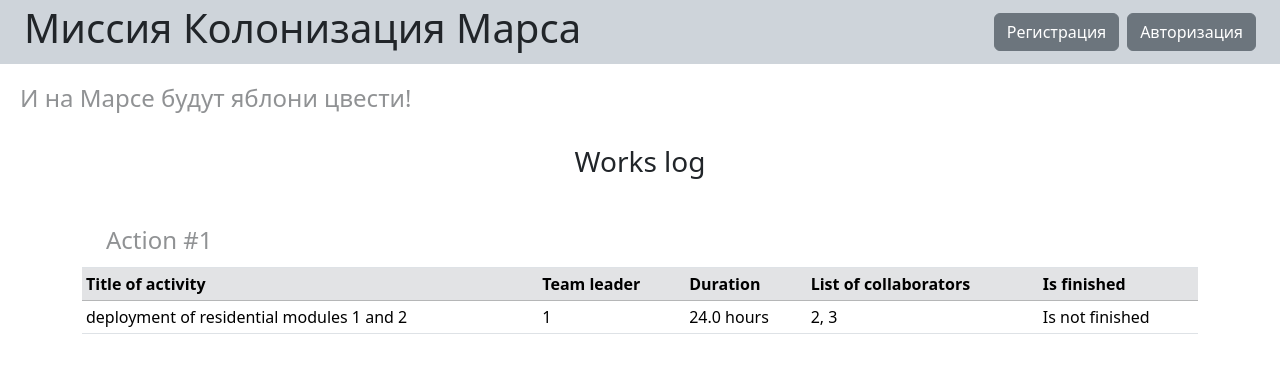
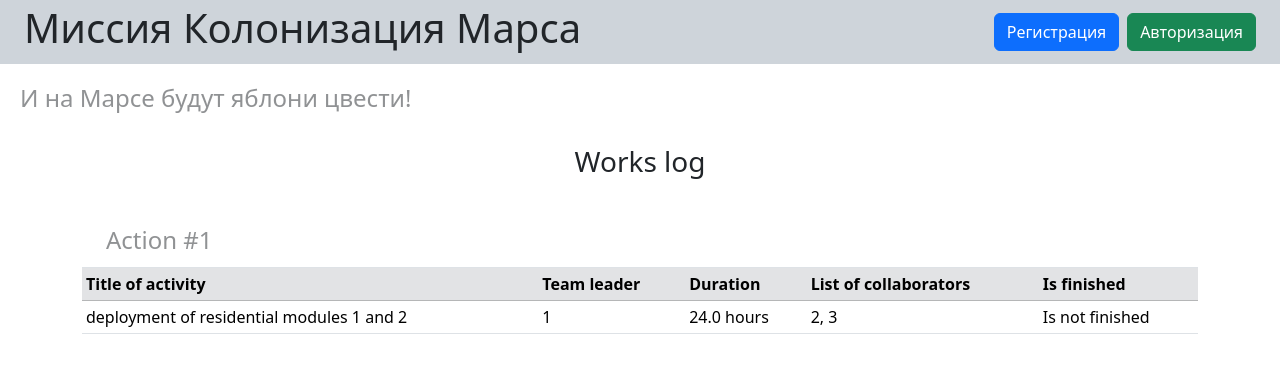
Before and after one commit to VND0/alchemy1, a Flask app: page / in a window 1280 px wide. Shown: the top 373 px of the page. Run offline with Flask 3, Linux system fonts and the light colour scheme; data comes from the database, SQL or seed files in the repository.

Commit message:
Changed buttons' colors.

```diff
--- a/templates/base.html
+++ b/templates/base.html
@@ -21,8 +21,8 @@
             <p class="m-0 fs-5">{{ current_user.name }}</p>
             <a href="/logout" class="btn btn-secondary">Выйти</a>
         {% else %}
-            <a href="/register" class="btn btn-secondary">Регистрация</a>
-            <a href="/login" class="btn btn-secondary">Авторизация</a>
+            <a href="/register" class="btn btn-primary">Регистрация</a>
+            <a href="/login" class="btn btn-success">Авторизация</a>
         {% endif %}
     </div>
 
```
